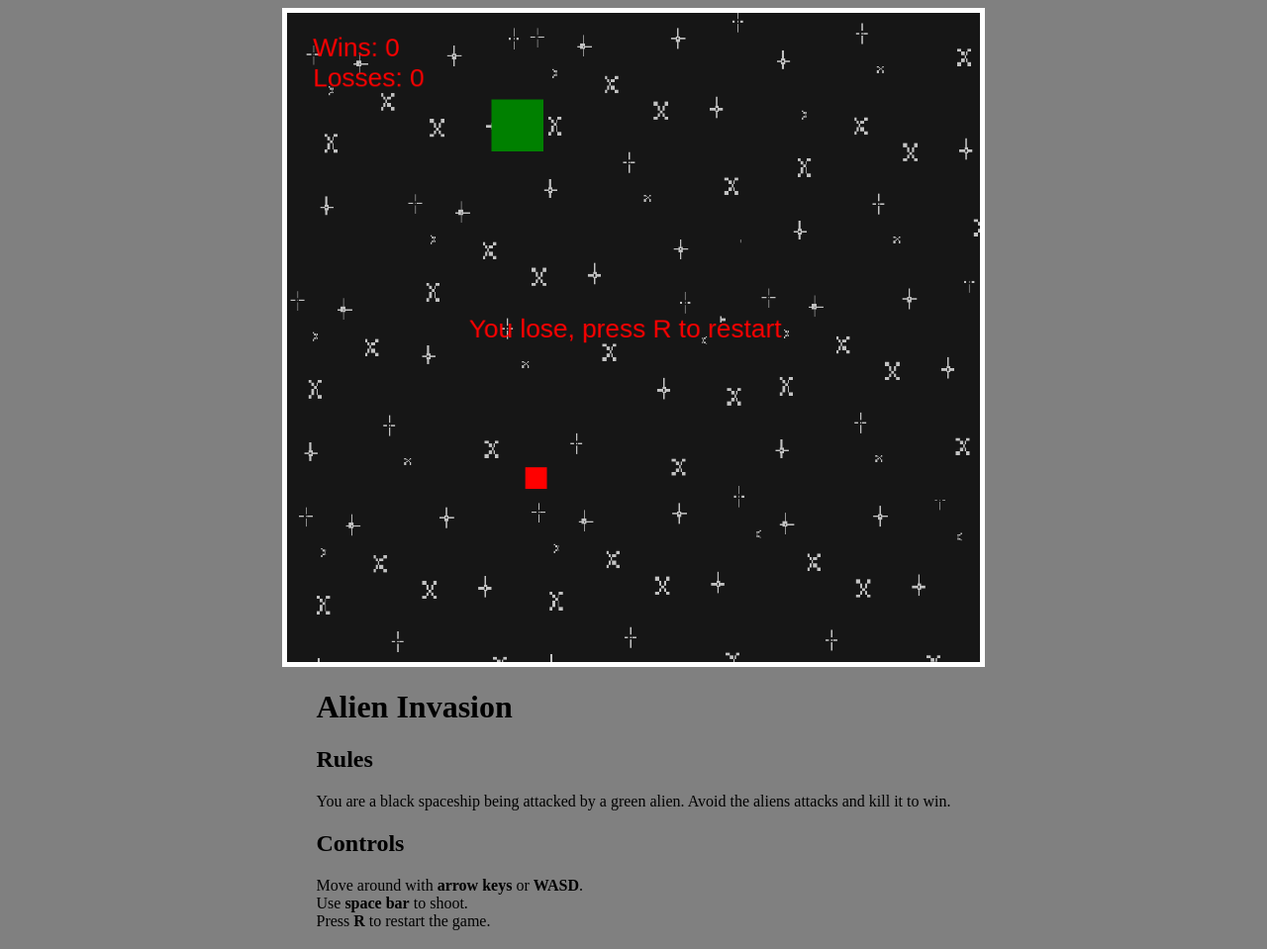
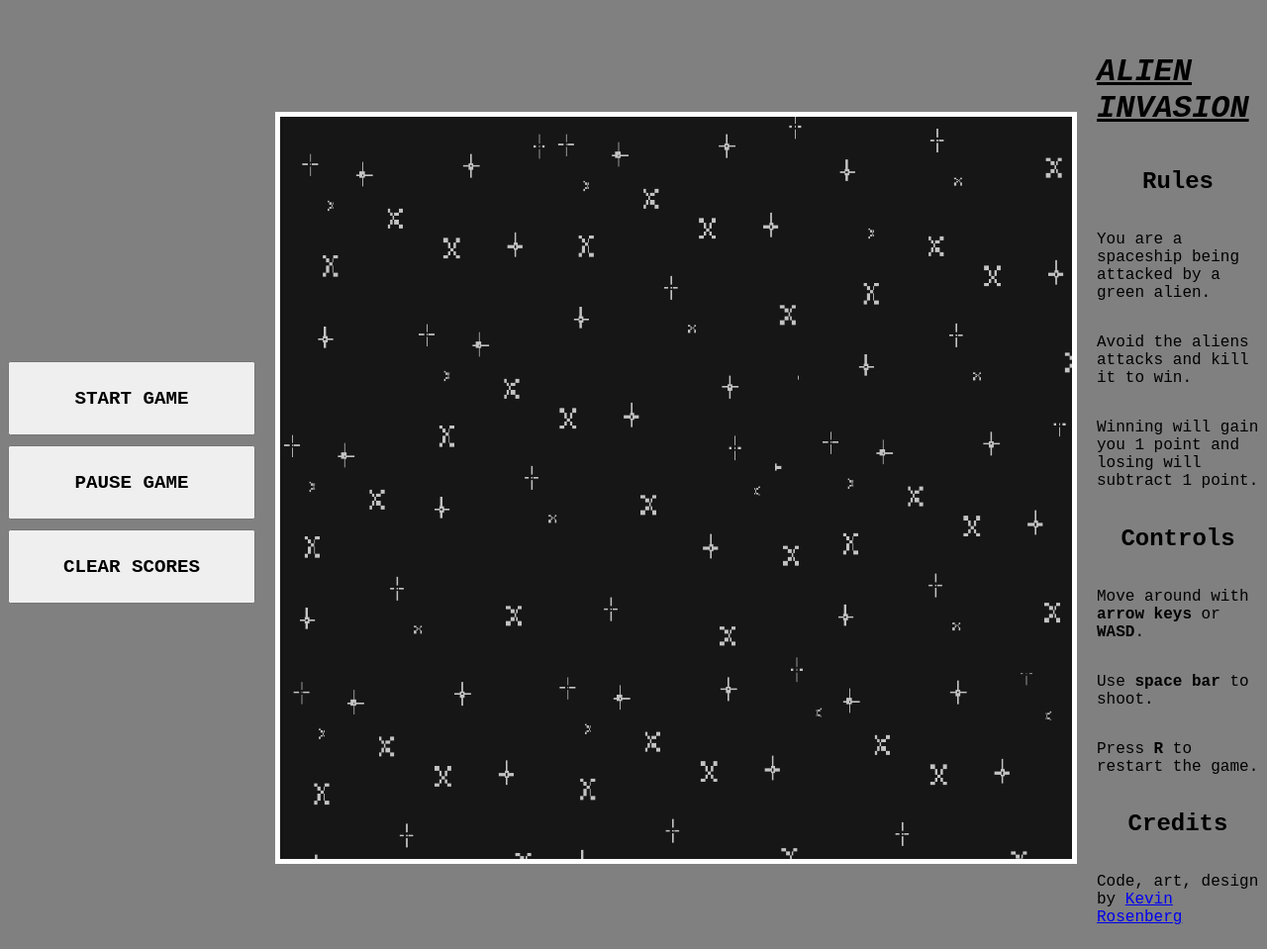
Before and after one commit to KevinRnbrg/KevinRnbrg.github.io, a plain HTML site: page index.html in a window 1280 px wide. Shown: the whole page at 99% size. Drawn offline with Linux system fonts and the light colour scheme.

Commit message:
Patch 0.2
Changes listed in wiki "Patch notes 0.2 (14.07.2023)"

```diff
--- a/index.html
+++ b/index.html
@@ -7,17 +7,27 @@
     <link rel="stylesheet" type="text/css" href="styles.css" />
     <title>Invasion</title>
 </head>
-<body onload="startGame()">
-    <div>
-        <h1>Alien Invasion</h1>
+<body>
+    <div id="menu-container">
+        <button onmouseup="startGameBtn()">START GAME</button>
+        <button onmouseup="stopGame()">PAUSE GAME</button>
+        <button onmouseup="clearGame()">CLEAR SCORES</button>
+    </div>
+    <div id="game-container">
+        <canvas id="game-canvas">
+    </div>
+    <div id="text-container">
+        <h1><i>ALIEN INVASION</i></h1>
         <h2>Rules</h2>
-        <p>You are a black spaceship being attacked by a green alien. Avoid the aliens attacks and kill it to win.</p>
+        <p>You are a spaceship being attacked by a green alien.</p>
+        <p>Avoid the aliens attacks and kill it to win.</p>
+        <p>Winning will gain you 1 point and losing will subtract 1 point.</p>
         <h2>Controls</h2>
-        <p>
-            Move around with <b>arrow keys</b> or <b>WASD</b>. <br>
-            Use <b>space bar</b> to shoot. <br>
-            Press <b>R</b> to restart the game.
-        </p>
+        <p>Move around with <b>arrow keys</b> or <b>WASD</b>.</p>
+        <p>Use <b>space bar</b> to shoot. </p>
+        <p>Press <b>R</b> to restart the game.</p>
+        <h2>Credits</h2>
+        <p>Code, art, design by <a href="https://github.com/KevinRnbrg">Kevin Rosenberg</a></p>
     </div>
     <script src="scripts.js"></script>
 </body>
--- a/scripts.js
+++ b/scripts.js
@@ -1,22 +1,39 @@
+gameContainer = document.getElementById("game-container");
+gameCanvas = document.getElementById("game-canvas");
+
 let spaceShip;
 let greenEnemy;
 let shipBullet;
 let enemyBullet;
 let randomSpeed;
 
+let enemyHitSound;
+
 let winCount = 0;
 let loseCount = 0;
 
+let score = 0;
+let gamePause;
+let gameStart;
+
 function startGame() {
+    if (gameStart == true) {
+        gameArea.stop();
+        gameArea.clear();
+    }
     gameArea.start();
 
     randomSpeed = Math.floor(Math.random() * 20) + 5; // speed is random number from 5...20
 
-    spaceShip = new component(110, 50, "spaceship021.png", 350, 650, 0, true, "image");
-    greenEnemy = new component(60, 60, "green", 350, 100, randomSpeed, true), "color";
-    shipBullet = new component(25, 25, "blue", spaceShip.x, spaceShip.y, 0, true, "color");
-    enemyBullet = new component(25, 25, "red", greenEnemy.x, greenEnemy.y, 0, true, "color");
+    spaceShip = new component(110, 50, "sprites/spaceship03.png", 350, 650, 0, true, "image");
+    greenEnemy = new component(60, 60, "sprites/alien02.png", 350, 100, randomSpeed, true, "image");
+    shipBullet = new component(25, 25, "sprites/blueball.png", spaceShip.x, spaceShip.y, 0, true, "image");
+    enemyBullet = new component(25, 25, "sprites/redball.png", greenEnemy.x, greenEnemy.y, 0, true, "image");
 
+    enemyHitSound = new sound("sounds/enemyHit2.m4a");
+    shipHitSound = new sound("sounds/spaceShipHit.m4a");
+    enemyShootSound = new sound("sounds/enemyShoot2.m4a");
+    shipShootSound = new sound("sounds/shipShoot.m4a");
 }
 
 document.addEventListener('keydown', function(event) { // space key disabled to stop scroll on page
@@ -25,14 +42,36 @@ document.addEventListener('keydown', function(event) { // space key disabled to
     }
 });
 
+function stopGame() { // for testing purposes
+    console.log("gamePause: " + gamePause);
+    if (gamePause == false) {
+        gameArea.stop(); // paused state should display a message to know the game is paused
+    } else if (gamePause == true) {
+        gameArea.start();
+    }
+}
+
+function startGameBtn() {
+    clearGame()
+    startGame()
+}
+
+function clearGame() {
+    winCount = 0;
+    loseCount = 0;
+    score = 0;
+}
+
 let gameArea = {
-    canvas : document.createElement("canvas"),
+    canvas : document.getElementById("game-canvas"),
     start : function () {
+        gamePause = false;
+        gameStart = true;
         this.canvas.width = 800;
         this.canvas.height = 750;
         //this.canvas.style.cursor = "none"; //hide original cursor
         this.context = this.canvas.getContext("2d");
-        document.body.insertBefore(this.canvas, document.body.childNodes[0]);
+        //document.body.insertBefore(this.canvas, document.body.childNodes[0]);
         this.interval = setInterval(updateGameArea, 20);
 
         window.addEventListener('keydown', function (e) {
@@ -48,15 +87,20 @@ let gameArea = {
     },
     stop : function() {
         clearInterval(this.interval);
+        gamePause = true;
     }
 }
 
+gameContainer.appendChild(gameCanvas);
+
 function playerWin() {
     winCount += 1;
+    score += 1;
 }
 
-function playerLose() { // doesnt work as intended
-    loseCount =+ 1;
+function playerLose() {
+    loseCount += 1;
+    score -= 1;
 }
 
 function component(width, height, color, x, y, speed, alive, type) {
@@ -88,9 +132,6 @@ function component(width, height, color, x, y, speed, alive, type) {
         }
     }
     this.kill = function () {
-        /* let index = component.indexOf(this);
-        component.splice(index, 1); */
-
         ctx = gameArea.context;
         ctx.clearRect(this.x, this.y, this.width, this.height);
         this.alive = false;
@@ -109,14 +150,35 @@ function component(width, height, color, x, y, speed, alive, type) {
     }
 }
 
-function checkCollision() {
+function sound(src) {
+    this.sound = document.createElement("audio");
+    this.sound.src = src;
+    this.sound.setAttribute("preload", "auto");
+    this.sound.setAttribute("controls", "none");
+    this.sound.style.display = "none";
+    //document.body.appendChild(this.sound);
+    this.play = function() {
+        this.sound.play();
+    }
+    this.stop = function() {
+        this.sound.pause();
+    }
+}
+
+function checkCollision() { // check if spaceship bullet hit alien
     if (greenEnemy.x < shipBullet.x + shipBullet.width && greenEnemy.x + greenEnemy.width > shipBullet.x && greenEnemy.y < shipBullet.y + shipBullet.height && greenEnemy.y + greenEnemy.height > shipBullet.y) {
+        if (greenEnemy.alive) {
+            enemyHitSound.play();
+        }
         return true;
     } else { return false; }
 }
 
-function checkShipCollision() {
+function checkShipCollision() { // check if alien bullet hit spaceship
     if (spaceShip.x < enemyBullet.x + enemyBullet.width && spaceShip.x + spaceShip.width > enemyBullet.x && spaceShip.y < enemyBullet.y + enemyBullet.height && spaceShip.y + spaceShip.height > enemyBullet.y) {
+        if (spaceShip.alive) {
+            shipHitSound.play();
+        }
         return true;
     } else { return false; }
 }
@@ -129,8 +191,7 @@ function updateShootPattern() {
 
 function restart() { // restart game
     if (!spaceShip.alive && greenEnemy.alive) {
-        //playerLose();
-        loseCount += 1;
+        playerLose();
     } else if (spaceShip.alive && !greenEnemy.alive) {
         playerWin();
     }
@@ -139,41 +200,39 @@ function restart() { // restart game
     startGame();
 }
 
-function updateGameArea() {
-    gameArea.clear();
+function playerRecord() { // show player record
+    gameArea.context.font = "bold 30px 'Courier New', monospace";
+    gameArea.context.fillStyle = "red";
+    if (score < 0) {
+        score = 0;
+    }
+    /* gameArea.context.fillText("Wins: " + winCount, 30, 50);
+    gameArea.context.fillText("Losses: " + loseCount, 30, 85); */
+    gameArea.context.fillText("Points: " + score, 30, 50);
+}
 
-    // show player record
-    gameArea.context.font = "30px Arial";
-    gameArea.context.fillText("Wins: " + winCount, 30, 50);
-    gameArea.context.fillText("Losses: " + loseCount, 30, 85);
+function displayEndScreen() {    // 'You win' when enemy is dead, 'Your lose' when spaceship is dead, 'Draw' when both die
+    gameArea.context.font = " bold 30px 'Courier New', monospace";
+    if (!spaceShip.alive && greenEnemy.alive) {
+        gameArea.context.fillStyle = "Red";
+        gameArea.context.fillText("You lose", 350, 375);
+        gameArea.context.fillText("Press R to restart", 275, 425);
+    }
+    if (!greenEnemy.alive && spaceShip.alive) {
+        gameArea.context.fillStyle = "Green";
+        gameArea.context.fillText("You win", 350, 375);
+        gameArea.context.fillText("Press R to restart", 250, 425);
+    }
+    if (!greenEnemy.alive && !spaceShip.alive) {
+        gameArea.context.fillStyle = "Orange";
+        gameArea.context.fillText("Draw", 350, 375);
+        gameArea.context.fillText("Press R to restart", 300, 425);
+    }
+}
 
-    // spaceship stops after release of movement button
-    spaceShip.speedX = 0;
-    spaceShip.speedY = 0;
+function stopEdgeMovement() { // check if object is near edge and stop it
+    /* can be remade by doing stopEdgeMovement(spaceShip) and then catch with object and object.speed = 0; */
 
-    // arrowkeys movement
-    if (gameArea.keys && gameArea.keys[37]) {spaceShip.speedX = -10; }
-    if (gameArea.keys && gameArea.keys[39]) {spaceShip.speedX = 10; }
-    if (gameArea.keys && gameArea.keys[38]) {spaceShip.speedY = -10; }
-    if (gameArea.keys && gameArea.keys[40]) {spaceShip.speedY = 10; }
-
-    // WASD movement
-    if (gameArea.keys && gameArea.keys[65]) {spaceShip.speedX = -10; }
-    if (gameArea.keys && gameArea.keys[68]) {spaceShip.speedX = 10; }
-    if (gameArea.keys && gameArea.keys[87]) {spaceShip.speedY = -10; }
-    if (gameArea.keys && gameArea.keys[83]) {spaceShip.speedY = 10; }
-
-    // restart game with 'R'
-    if (gameArea.keys && gameArea.keys[82]) {
-        restart();
-    }
-
-    if (gameArea.x && gameArea.y) {
-        spaceShip.x = gameArea.x;
-        spaceShip.y = gameArea.y;
-    }
-
-    // check if object is near edge and stop it
     if (spaceShip.x > 650) {
         if (gameArea.keys[39] || gameArea.keys[68]){
             spaceShip.speedX = 0;
@@ -195,18 +254,44 @@ function updateGameArea() {
         }
     }
 
-    // stop enemy object if it is near border
-
-        if (greenEnemy.x > 800) {
+    // stop enemy if it is near border
+    if (greenEnemy.x > 800) {
         greenEnemy.speedX = 0;
     }
     if (greenEnemy.x < 0) {
         greenEnemy.speedX = 0;
     }
+}
 
+function movementControls() {
+    // spaceship stops after release of movement button
+    spaceShip.speedX = 0;
+    spaceShip.speedY = 0;
+
+    // arrowkeys movement
+    if (gameArea.keys && gameArea.keys[37]) {spaceShip.speedX = -10; }
+    if (gameArea.keys && gameArea.keys[39]) {spaceShip.speedX = 10; }
+    if (gameArea.keys && gameArea.keys[38]) {spaceShip.speedY = -10; }
+    if (gameArea.keys && gameArea.keys[40]) {spaceShip.speedY = 10; }
+
+    // WASD movement
+    if (gameArea.keys && gameArea.keys[65]) {spaceShip.speedX = -10; }
+    if (gameArea.keys && gameArea.keys[68]) {spaceShip.speedX = 10; }
+    if (gameArea.keys && gameArea.keys[87]) {spaceShip.speedY = -10; }
+    if (gameArea.keys && gameArea.keys[83]) {spaceShip.speedY = 10; }
+}
+
+function bulletMechanics() {
     // ship bullet move when space pressed, otherwise stay with ship
     if (gameArea.keys && gameArea.keys[32]) {
-        shipBullet.speedY = -15;
+        if (shipBullet.speedY == 0) {
+            shipShootSound.play(); // play enemy collision sound even when enemy dead
+        }
+        if (score >= 10) { // if score is atleast 10 then bullet is faster by 5
+            shipBullet.speedY = -20;
+        } else {
+            shipBullet.speedY = -15;
+        }
     } else if (shipBullet.y <= 0 || shipBullet.speedY == 0) {
             shipBullet.speedY = 0;
             shipBullet.x = spaceShip.x + 40;
@@ -215,28 +300,31 @@ function updateGameArea() {
 
     // enemy bullet stay with enemy, shoot once in a while
     if (updateShootPattern() > 190)  {
+        if (enemyBullet.speedY == 0) {
+            enemyShootSound.play();
+        }
         enemyBullet.speedY = 18;
     } else if (enemyBullet.y >= 750 || enemyBullet.speedY == 0) {
         enemyBullet.speedY = 0;
         enemyBullet.x = greenEnemy.x + 20;
         enemyBullet.y = greenEnemy.y + 65;
     }
+}
 
-    // write 'You win' when enemy is dead and 'Your lose' when space ship is dead and draw when both die
-    if (!spaceShip.alive && greenEnemy.alive) {
-        gameArea.context.fillStyle = "Red";
-        gameArea.context.font = "30px Arial";
-        gameArea.context.fillText("You lose, press R to restart", 210, 375);
-    }
-    if (!greenEnemy.alive && spaceShip.alive) {
-        gameArea.context.fillStyle = "Green";
-        gameArea.context.font = "30px Arial";
-        gameArea.context.fillText("You win, press R to restart", 210, 375);
-    }
-    if (!greenEnemy.alive && !spaceShip.alive) {
-        gameArea.context.fillStyle = "Orange";
-        gameArea.context.font = "30px Arial";
-        gameArea.context.fillText("Draw, press R to restart", 210, 375);
+
+function updateGameArea() {
+    gameArea.clear();
+
+    playerRecord();
+    displayEndScreen();
+
+    movementControls();
+    bulletMechanics();
+    stopEdgeMovement();
+
+    // restart game with 'R'
+    if (gameArea.keys && gameArea.keys[82]) {
+        restart();
     }
 
     spaceShip.newPos();
--- a/styles.css
+++ b/styles.css
@@ -1,10 +1,11 @@
 body {
     background-color: grey;
     display: flex;
-    flex-direction: column;
-    flex-grow: 3;
-    justify-content: center;
+    flex-direction: row;
+    justify-content: space-evenly; /* doesnt do anything */
     align-items: center;
+    min-width: fit-content;
+    font-family: 'Courier New', monospace;
 }
 
 canvas {
@@ -12,5 +13,49 @@ canvas {
     background-color: white;
     background-image: url('sprites/pixelspace.png');
     background-size: cover;
-    width: 700px;
+    width: 800px;
+    height: 750px;
 }
+
+div {
+    margin-top: 25px;
+    display: flex;
+    width: 25%;
+    justify-content: center;
+}
+
+h1 {
+    text-decoration: underline;
+}
+
+#menu-container {
+    display: flex;
+    flex-direction: column;
+    align-items: center;
+}
+
+#text-container {
+    display: flex;
+    flex-direction: column;
+    justify-content: center;
+    align-items: center;
+}
+
+#game-container {
+    width: 800px;
+    margin-left: 25px;
+    margin-right: 25px;
+}
+
+button {
+    width: 250px;
+    height: 75px;
+    margin-bottom: 10px;
+    font-weight: bold;
+    font-size: larger;
+    font-family: 'Courier New', monospace;
+}
+
+button:hover {
+    background-color: darkslategray;
+  }
```
Also changed, not shown: sprites/alien02.png (added), sprites/blueball.png (added), sprites/redball.png (added), sprites/spaceship.PNG (renamed from spaceship.PNG), sprites/spaceship02.png (renamed from spaceship02.png), sprites/spaceship021.png (renamed from spaceship021.png), sprites/spaceship03.png (added), 6 other files.
